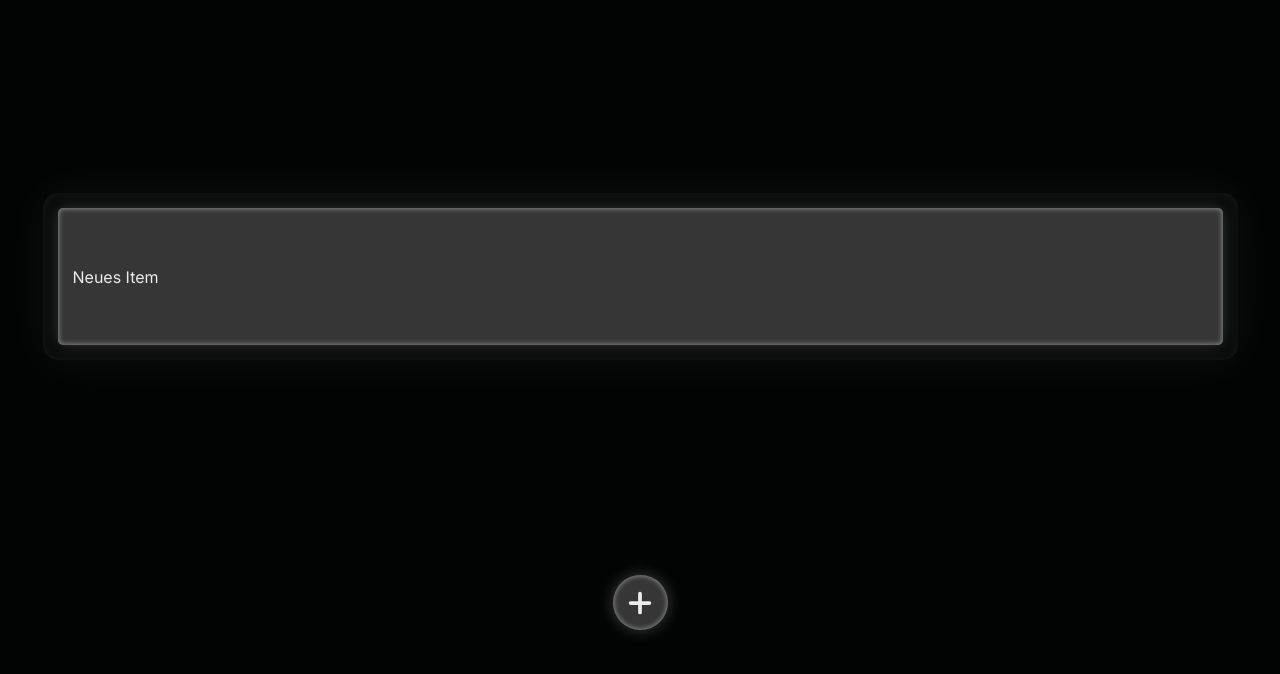
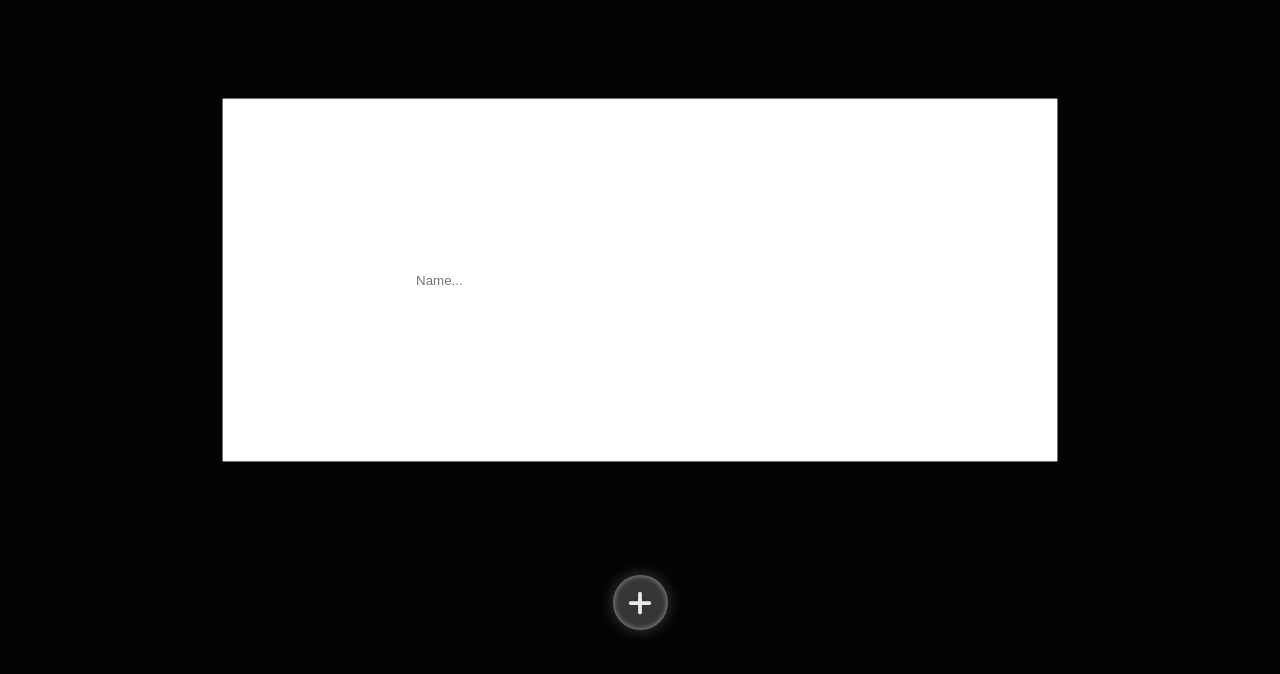
Before and after one commit to lexxTheReal/shopping-list, a plain HTML site: page index.html in a window 1280 px wide. Both pictures are taken after a click on the element "add Items". Shown: the part 120-794 px from the top of the page. Drawn offline with Linux system fonts and the light colour scheme.

Commit message:
user can new enter the name of what they want to add

```diff
--- a/index.html
+++ b/index.html
@@ -17,7 +17,7 @@
         <div id="userIndicator" tabindex="0" onclick="addItem()">add Items</div>
 
         <div id="item-container" class="item-container"></div>
-
+        <input id="userInput" type="text" placeholder="Name..." value="">
         <nav tabindex="0" onclick="addItem()">
             <svg xmlns="http://www.w3.org/2000/svg" fill="none" viewBox="0 0 24 24" stroke-width="3" stroke="currentColor" class="size-6">
                 <path stroke-linecap="round" stroke-linejoin="round" d="M12 4.5v15m7.5-7.5h-15"/>
--- a/script.js
+++ b/script.js
@@ -7,24 +7,43 @@ function updateContainerHeight() {
     userIndicator.style.display = count === 0 ? 'block' : 'none';
 }
 
+let counter = 0;
+
 function addItem() {
+    counter += 1;
     const container = document.getElementById('item-container');
+    const userInputField = document.getElementById('userInput');
+    const userInput = userInputField.value;
+
+
+
+    if (counter % 2 != 0) { //wenn zum ersten mal im zweier cyrcle geclicked wird
+        userInputField.style.display = 'flex';
+    }
+    else{ //wenn zum ersten mal im zweier cyrcle geclicked wurde
+        userInputField.style.display = 'none';
 
         const item = document.createElement('div');
         item.className = 'item';
         item.tabIndex = 0;
-    item.textContent = 'Neues Item';
+        if(userInput != "") {
+            item.textContent = userInput;
+        }
+        else{
+            item.textContent = 'NED SO NICE BRO';
+        }
 
         item.addEventListener('click', () => {
             item.style.textDecoration = 'line-through';
             setTimeout(() => {
                 item.remove();
                 updateContainerHeight();
-            alert(item.textContent + " has been removed!")
+                //alert(item.textContent + " has been removed!")
             }, 750)
         });
         container.appendChild(item);
         updateContainerHeight();
+        userInputField.value = "";
     }
-
-updateContainerHeight()
+}
+updateContainerHeight();
--- a/style.css
+++ b/style.css
@@ -68,6 +68,7 @@ main {
 }
 
 main > nav {
+    position: relative;
     display: flex;
     justify-content: center;
     align-items: center;
@@ -114,3 +115,14 @@ main > .item-container {
         inset 0 0 5px 1px rgba(255, 255, 255, 0.4),
         0 0 15px 1px rgba(255, 255, 255, 0.2);
 }
+input[type=text] {
+    position: fixed;
+    display: none;
+    top: 50%;
+    left: 50%;
+    transform: translate(-50%, -50%);
+    width: 50dvw;
+    height: auto;
+    aspect-ratio: 16 / 9;
+    padding-left: 15%;
+}
```
Lines whose indentation alone changed are shown as unchanged.
